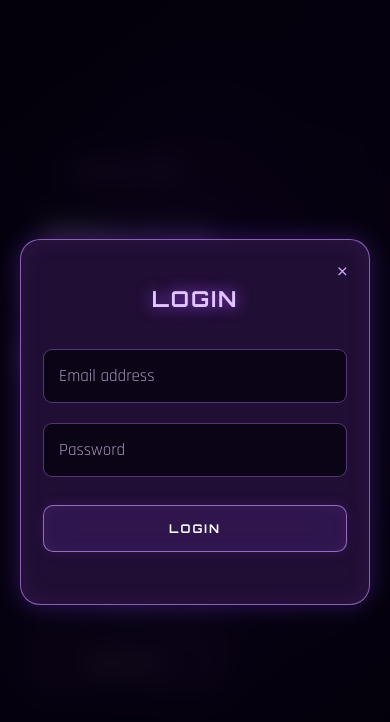
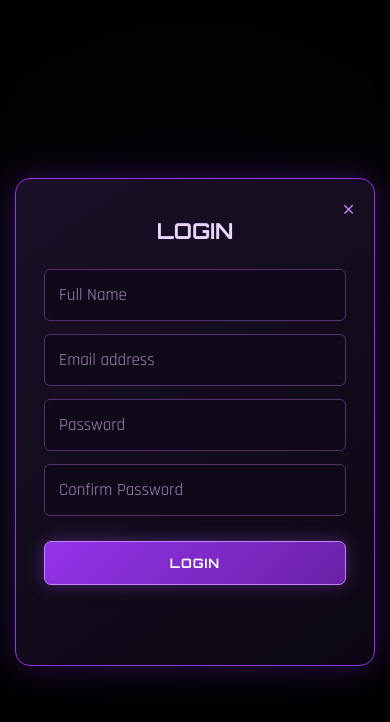
Before and after one commit to rohithsathiyaraj2-cyber/wallhaven, a website: page index.html in a window 390 px wide. Both pictures are taken after a click on the button "LOGIN". Drawn offline with nearby package versions, Linux system fonts and the light colour scheme.

Commit message:
Upgrade WallHaven SEO

```diff
--- a/index.html
+++ b/index.html
@@ -1,14 +1,44 @@
 
 <!DOCTYPE html>
 <html lang="en">
+
 <head>
     <meta charset="UTF-8">
-<meta name="google-site-verification" content="h1zqJGGrBpQMmkh5-_3dHXnIJBDsYvag_1k1Ye3_5uU" />
+
+    <!-- Google Verification -->
+    <meta name="google-site-verification"
+          content="h1zqJGGrBpQMmkh5-_3dHXnIJBDsYvag_1k1Ye3_5uU">
+
     <meta name="viewport" content="width=device-width, initial-scale=1.0">
-<title>Welcome | WallHaven</title>
 
+    <!-- SEO -->
+    <title>WallHaven | Premium Anime & Gaming Wallpapers</title>
+
+    <meta name="description"
+          content="Discover anime, gaming and stunning wallpapers at WallHaven. Explore wallpapers for PC and mobile, preview your favourites and discover new designs.">
+
+    <meta name="robots" content="index, follow">
+
+    <link rel="canonical" href="https://wallhaven.onrender.com/">
+
+    <!-- Open Graph -->
+    <meta property="og:type" content="website">
+    <meta property="og:title" content="WallHaven | Premium Anime & Gaming Wallpapers">
+    <meta property="og:description" content="Explore stunning anime and gaming wallpapers for PC and mobile at WallHaven.">
+    <meta property="og:url" content="https://wallhaven.onrender.com/">
+    <meta property="og:site_name" content="WallHaven">
+
+    <!-- Twitter -->
+    <meta name="twitter:card" content="summary">
+    <meta name="twitter:title" content="WallHaven | Premium Wallpapers">
+    <meta name="twitter:description" content="Discover anime and gaming wallpapers at WallHaven.">
+
+    <meta name="theme-color" content="#08040f">
+
+    <!-- Fonts -->
     <link rel="preconnect" href="https://fonts.googleapis.com">
     <link rel="preconnect" href="https://fonts.gstatic.com" crossorigin>
+
     <link href="https://fonts.googleapis.com/css2?family=Orbitron:wght@400;500;600;700;800&family=Rajdhani:wght@400;500;600;700&display=swap" rel="stylesheet">
 
     <style>
@@ -20,305 +50,220 @@
 
         body {
             min-height: 100vh;
+            background:
+                radial-gradient(circle at 50% 40%, #25103e 0%, #10091c 45%, #05030a 100%);
+            color: white;
             font-family: 'Rajdhani', sans-serif;
-    color: white;
-    background:
-        radial-gradient(ellipse at 50% 45%, rgba(119,36,210,.28), transparent 55%),
-        linear-gradient(135deg,#08040f,#160626,#090410);
             display: flex;
+            flex-direction: column;
             justify-content: center;
             align-items: center;
-    text-align: center;
             overflow-x: hidden;
         }
 
-body::before {
-    content: "";
-    position: fixed;
-    inset: 0;
-    pointer-events: none;
-    background-image:
-        linear-gradient(rgba(180,100,255,.045) 1px,transparent 1px),
-        linear-gradient(90deg,rgba(180,100,255,.045) 1px,transparent 1px);
-    background-size: 45px 45px;
-    mask-image: linear-gradient(to bottom,black,transparent);
-}
-
-body::after {
-    content: "";
-    position: fixed;
-    width: 450px;
-    height: 450px;
-    border-radius: 50%;
-    background: rgba(125,40,255,.12);
-    filter: blur(100px);
-    pointer-events: none;
-}
-
         .container {
-    width: 100%;
-    max-width: 950px;
-    padding: 45px 22px;
-    position: relative;
-    z-index: 1;
+            width: 90%;
+            max-width: 900px;
+            text-align: center;
+            padding: 40px 15px;
         }
 
         .tagline {
-    color: #d2a4ff;
+            color: #c084fc;
             font-family: 'Orbitron', sans-serif;
-    letter-spacing: 6px;
-    font-size: 11px;
+            letter-spacing: 5px;
+            font-size: 13px;
             margin-bottom: 28px;
-    text-shadow: 0 0 15px #a34cff;
+            text-shadow: 0 0 15px #a855f7;
         }
 
         h1 {
             font-family: 'Orbitron', sans-serif;
-    font-size: clamp(32px,6vw,67px);
+            font-size: clamp(30px, 6vw, 58px);
+            line-height: 1.3;
             font-weight: 800;
-    line-height: 1.3;
-    letter-spacing: 1px;
-    background: linear-gradient(110deg,#ffffff 5%,#e4caff 35%,#b56cff 65%,#f2e5ff 90%);
-    -webkit-background-clip: text;
-    -webkit-text-fill-color: transparent;
-    filter: drop-shadow(0 0 17px rgba(169,91,255,.45));
+            text-shadow: 0 0 25px rgba(168, 85, 247, 0.65);
         }
 
         .subtitle {
-    color: #d0bedf;
-    font-size: 19px;
-    letter-spacing: 1.5px;
-    margin: 25px auto 40px;
-    line-height: 1.7;
+            color: #c4b5d8;
+            font-size: 21px;
+            line-height: 1.6;
+            margin-top: 22px;
         }
 
         .buttons {
             display: flex;
             justify-content: center;
+            gap: 20px;
+            margin-top: 38px;
             flex-wrap: wrap;
-    gap: 20px;
         }
 
         .btn {
-    position: relative;
-    padding: 15px 38px;
-    border-radius: 10px;
-    border: 1px solid rgba(202,155,255,.65);
-    color: #fff;
-    background: rgba(143,70,220,.13);
-    backdrop-filter: blur(15px);
-    -webkit-backdrop-filter: blur(15px);
+            display: inline-block;
+            padding: 14px 35px;
+            border: 1px solid #c084fc;
+            border-radius: 7px;
+            background: linear-gradient(135deg, #9333ea, #6b21a8);
+            color: white;
+            font-family: 'Orbitron', sans-serif;
+            font-size: 13px;
+            font-weight: 700;
+            letter-spacing: 1px;
             text-decoration: none;
-    font-family: 'Orbitron', sans-serif;
-    font-size: 12px;
-    font-weight: 700;
-    letter-spacing: 2px;
             cursor: pointer;
-    transition: .35s ease;
-    box-shadow: inset 0 0 15px rgba(190,130,255,.08),0 0 15px rgba(153,75,255,.12);
+            box-shadow: 0 0 18px rgba(168, 85, 247, 0.35);
+            transition: 0.3s;
         }
 
         .btn:hover {
-    background: rgba(157,76,255,.3);
-    border-color: #e0baff;
-    box-shadow: 0 0 12px #9c4dff,0 0 30px rgba(156,77,255,.55);
             transform: translateY(-4px);
-    color: white;
-}
-
-.btn:active {
-    transform: scale(.97);
-}
-
-.btn:disabled {
-    opacity: .6;
-    cursor: not-allowed;
-    transform: none;
+            box-shadow: 0 0 30px rgba(192, 132, 252, 0.7);
         }
 
         footer {
             position: absolute;
-    bottom: 25px;
-    left: 0;
-    width: 100%;
-    color: #b7a2ca;
-    font-size: 15px;
-    letter-spacing: 2px;
-    z-index: 2;
+            bottom: 22px;
+            text-align: center;
+            color: #a78bbd;
+            font-size: 16px;
+            letter-spacing: 1px;
         }
 
         footer a {
-    color: #d5a9ff;
+            color: #d8b4fe;
             text-decoration: none;
-    font-weight: 700;
-    transition: .3s;
         }
 
         footer a:hover {
             color: white;
-    text-shadow: 0 0 15px #b66aff;
         }
+
+        /* MODALS */
 
         .modal {
             display: none;
             position: fixed;
             inset: 0;
-    background: rgba(3,0,10,.82);
-    backdrop-filter: blur(12px);
-    -webkit-backdrop-filter: blur(12px);
+            background: rgba(0, 0, 0, 0.85);
+            backdrop-filter: blur(8px);
             justify-content: center;
             align-items: center;
-    padding: 20px;
-    z-index: 10;
-    overflow-y: auto;
+            z-index: 1000;
+            padding: 15px;
         }
 
         .modal-box {
+            position: relative;
             width: 100%;
-    max-width: 410px;
-    max-height: 90vh;
-    overflow-y: auto;
-    padding: 38px 30px;
-    position: relative;
-    background: rgba(35,16,57,.92);
-    border: 1px solid rgba(195,139,255,.65);
-    border-radius: 20px;
-    backdrop-filter: blur(25px);
-    box-shadow: 0 0 25px rgba(147,63,255,.3),inset 0 0 25px rgba(180,120,255,.08);
-    animation: popup .35s ease;
-}
-
-@keyframes popup {
-    from {
-        opacity: 0;
-        transform: translateY(25px) scale(.94);
-    }
-    to {
-        opacity: 1;
-        transform: translateY(0) scale(1);
-    }
+            max-width: 420px;
+            padding: 38px 28px;
+            text-align: center;
+            background: linear-gradient(145deg, #1b1028, #0c0713);
+            border: 1px solid #9333ea;
+            border-radius: 15px;
+            box-shadow: 0 0 35px rgba(147, 51, 234, 0.3);
         }
 
         .modal-box h2 {
             font-family: 'Orbitron', sans-serif;
             font-size: 22px;
-    color: #e2c4ff;
-    margin: 10px 0 27px;
-    letter-spacing: 2px;
-    text-shadow: 0 0 15px #a64dff;
-}
-
-.modal-box input {
-    width: 100%;
-    padding: 15px;
-    margin: 10px 0;
-    background: rgba(8,3,18,.85);
-    color: white;
-    border: 1px solid rgba(173,112,230,.45);
-    border-radius: 9px;
-    font-family: 'Rajdhani', sans-serif;
-    font-size: 17px;
-    outline: none;
-    transition: .3s;
-}
-
-.modal-box input:focus {
-    border-color: #c58aff;
-    box-shadow: 0 0 15px rgba(165,83,255,.35);
-}
-
-.modal-box input::placeholder {
-    color: #a995bb;
-}
-
-.modal-box .btn {
-    width: 100%;
-    margin-top: 18px;
-}
-
-[hidden] {
-    display: none !important;
+            margin-bottom: 25px;
+            color: #e9d5ff;
         }
 
         .close {
             position: absolute;
-    top: 15px;
-    right: 20px;
+            top: 12px;
+            right: 18px;
+            font-size: 30px;
+            color: #c084fc;
             cursor: pointer;
-    color: #d5aaff;
-    font-size: 27px;
-    transition: .3s;
         }
 
-.close:hover {
+        .modal-box input {
+            display: block;
+            width: 100%;
+            padding: 14px;
+            margin: 13px 0;
+            border: 1px solid #55316e;
+            border-radius: 6px;
+            background: #10091a;
             color: white;
-    text-shadow: 0 0 15px #bd79ff;
+            font-family: 'Rajdhani', sans-serif;
+            font-size: 17px;
+            outline: none;
+        }
+
+        .modal-box input:focus {
+            border-color: #c084fc;
+            box-shadow: 0 0 10px rgba(192, 132, 252, 0.3);
+        }
+
+        .modal-box input::placeholder {
+            color: #a78bbd;
+        }
+
+        .modal-box form .btn {
+            width: 100%;
+            margin-top: 12px;
+        }
+
+        .modal-box button:disabled {
+            opacity: 0.6;
+            cursor: wait;
         }
 
         #message {
-    margin-top: 17px;
-    color: #d9baff;
-    font-size: 15px;
-    letter-spacing: .5px;
-    line-height: 1.5;
+            min-height: 24px;
+            margin-top: 18px;
+            color: #f0abfc;
+            font-size: 16px;
         }
 
         .success-icon {
-    font-size: 48px;
-    margin-bottom: 15px;
-    filter: drop-shadow(0 0 15px #b46aff);
+            font-size: 55px;
+            color: #c084fc;
+            margin-bottom: 18px;
         }
 
         .success-title {
-    font-family: 'Orbitron', sans-serif;
-    color: #e6ccff;
             font-size: 21px;
-    line-height: 1.5;
-    text-shadow: 0 0 15px #a54cff;
         }
 
         .success-text {
-    color: #c8b5dc;
-    font-size: 17px;
+            color: #c4b5d8;
+            font-size: 18px;
             margin: 15px 0 25px;
-    line-height: 1.6;
         }
 
         .explore-btn {
-    display: block;
-    width: 100%;
-    padding: 17px 12px;
-    background: linear-gradient(110deg,#7628d8,#ae5cff);
-    border: 1px solid #d9b3ff;
-    box-shadow: 0 0 25px rgba(160,75,255,.4);
-}
-
-.explore-btn:hover {
-    background: linear-gradient(110deg,#913eff,#c17aff);
-}
-
-@media(max-width:500px) {
-    .buttons {
-        flex-direction: column;
-        padding: 0 12px;
-    }
-
-    .buttons .btn {
             width: 100%;
         }
 
+        @media (max-width: 500px) {
             .tagline {
+                font-size: 10px;
                 letter-spacing: 3px;
             }
 
-    footer {
-        position: relative;
-        margin-top: 70px;
-        bottom: auto;
+            .subtitle {
+                font-size: 18px;
             }
 
-    .modal-box {
-        padding: 35px 22px;
+            .buttons {
+                gap: 12px;
+            }
+
+            .btn {
+                padding: 13px 24px;
+            }
+
+            footer {
+                position: static;
+                padding: 20px 10px;
+                margin-top: 20px;
             }
         }
     </style>
@@ -333,7 +278,7 @@ footer a:hover {
     <h1>Welcome to a World<br>Beyond Imagination</h1>
 
     <p class="subtitle">
-        Discover extraordinary wallpapers.<br>
+        Discover extraordinary anime and gaming wallpapers.<br>
         Give your screen a new identity.
     </p>
 
@@ -364,39 +309,23 @@ footer a:hover {
 
         <form id="authForm">
 
-            <input
-                type="text"
-                id="fullName"
+            <input type="text" id="fullName"
                    placeholder="Full Name"
-                autocomplete="name"
-                hidden
-            >
+                   autocomplete="name" hidden>
 
-            <input
-                type="email"
-                id="email"
+            <input type="email" id="email"
                    placeholder="Email address"
-                autocomplete="email"
-                required
-            >
+                   autocomplete="email" required>
 
-            <input
-                type="password"
-                id="password"
+            <input type="password" id="password"
                    placeholder="Password"
                    minlength="6"
-                autocomplete="current-password"
-                required
-            >
+                   autocomplete="current-password" required>
 
-            <input
-                type="password"
-                id="confirmPassword"
+            <input type="password" id="confirmPassword"
                    placeholder="Confirm Password"
                    minlength="6"
-                autocomplete="new-password"
-                hidden
-            >
+                   autocomplete="new-password" hidden>
 
             <button type="submit" class="btn" id="authSubmit">
                 LOGIN
@@ -571,11 +500,9 @@ document.getElementById("authForm").addEventListener(
                     password: password,
 
                     options: {
-
                         data: {
                             full_name: fullName
                         }
-
                     }
 
                 });
@@ -602,7 +529,7 @@ document.getElementById("authForm").addEventListener(
             if (!result.data.session) {
 
                 message.textContent =
-                    "Account created, but email confirmation is still enabled in Supabase. Please contact the site administrator.";
+                    "Account created! Please check your email and confirm your account before logging in.";
 
                 return;
 
```
Lines whose indentation alone changed are shown as unchanged.
